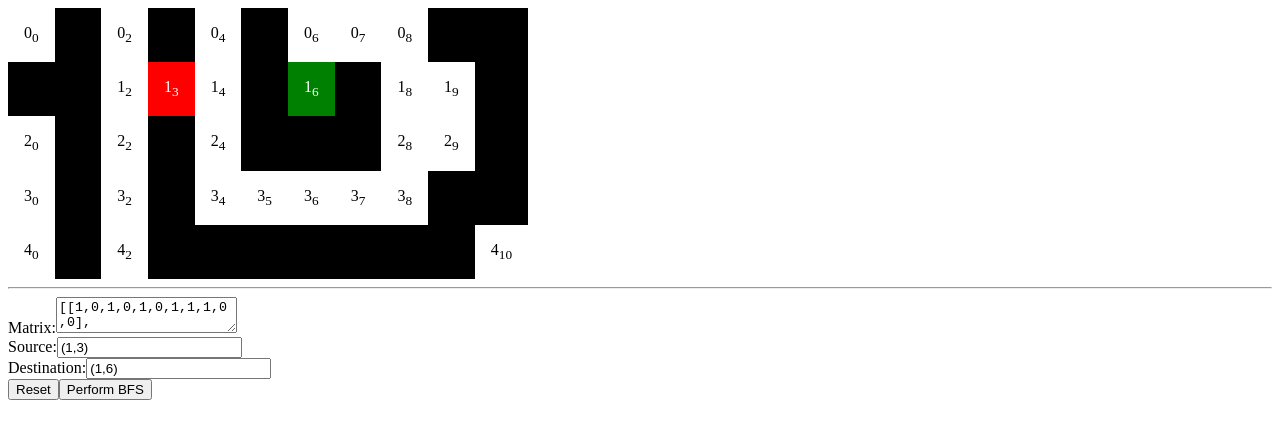
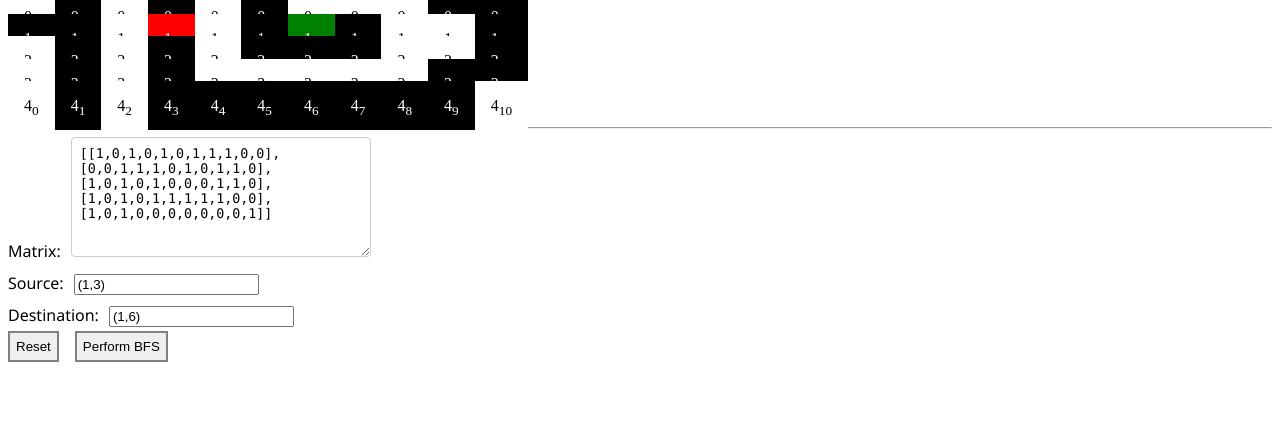
Before and after one commit to FilterAsync/path-finding-visualizer, a React (Create React App) app: page / in a window 1280 px wide. Shown: the top 438 px of the page. Built offline with nearby package versions, Linux system fonts and the light colour scheme; the HTML template or start-up script is replaced by a standard one.

Commit message:
Adding more styles

```diff
--- a/src/index.css
+++ b/src/index.css
@@ -1,10 +1,38 @@
+html {
+	font-family: 'Segoe UI', Tahoma, Geneva, Verdana, sans-serif;
+}
+
+.flex-container {
+	display: flex;
+	flex-wrap: nowrap;
+}
+
+.matrix {
+	font-family: 'Times New Roman', Times, serif;
+}
+
+.flex-container > * {
+	margin-right: 3rem;
+}
+
+.flex > *:last-child {
+	margin: 0;
+}
+
+* {
+	box-sizing: border-box;
+}
+
+.matrix-row {
+	display: flex;
+}
+
 .matrix-col {
-	display: inline-block;
 	padding: 16px;
 }
 
 .obstacle {
-	color: transparent !important;
+	color: white;
 	background-color: black !important;
 }
 
@@ -18,6 +46,13 @@
 	color: white !important;
 }
 
+.center {
+	display: flex;
+	align-items: center;
+	justify-content: center;
+	min-height: 100vh;
+}
+
 .destination {
 	background-color: green !important;
 	color: white !important;
@@ -26,3 +61,84 @@
 .errorMessage {
 	color: red !important;
 }
+
+p {
+	margin-top: 4px;
+}
+
+textarea[name='matrix'] {
+	width: 300px;
+	height: 120px;
+}
+
+@media (max-width: 1000px) {
+	.flex-container {
+		flex-wrap: wrap-reverse;
+	}
+}
+
+@media (max-width: 552px) {
+	.matrix-col {
+		padding: 8px;
+	}
+}
+
+@media (max-width: 376px) {
+	.matrix-col {
+		padding: 4px;
+	}
+}
+
+@media (max-width: 300px) {
+	.matrix-col {
+		padding: 2px;
+	}
+	textarea[name='matrix'] {
+		width: 200px;
+	}
+}
+
+@media (max-width: 255px) {
+	.matrix-col {
+		padding: 0px;
+	}
+}
+
+label {
+	margin: 5px 10px 5px 0;
+}
+
+button,
+input[type='reset'] {
+	border: 2px solid grey;
+	text-align: center;
+	cursor: pointer;
+	padding: 6px;
+}
+
+button:hover,
+input[type='reset']:hover {
+	background-color: rgb(230, 229, 231);
+}
+
+.button-list-row {
+	display: flex;
+	flex-flow: row wrap;
+}
+
+.button-list-row > button,
+input[type='reset'] {
+	margin-right: 1rem;
+}
+
+label {
+	display: inline-block;
+}
+
+input[type='text'],
+textarea {
+	font-family: 'Hack', 'Consolas', 'Courier New', Courier, monospace;
+	padding: 8px;
+	border: 1px solid #ccc;
+	border-radius: 4px;
+}
```
